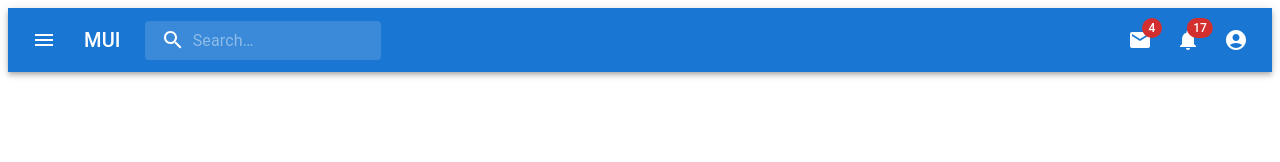
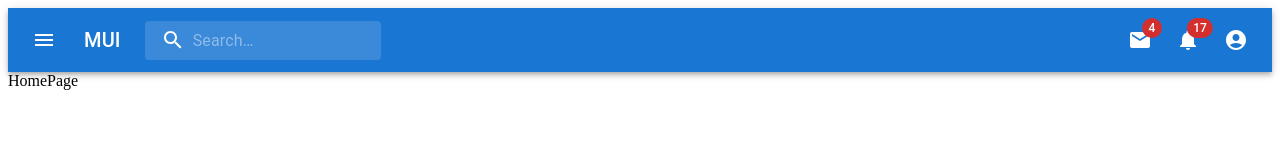
Before and after one commit to willardfaction/HackatonDaniarAman, a React (Create React App) app: page / in a window 1280 px wide. Shown: the top 162 px of the page. Built offline with nearby package versions, Linux system fonts and the light colour scheme.

Commit message:
changed index.js for Main routes

```diff
--- a/src/App.js
+++ b/src/App.js
@@ -1,10 +1,12 @@
 import React from "react";
 import Navbar from "../src/components/Navbar/Navbar";
+import MainRoutes from "./MainRoutes";
 
 const App = () => {
   return (
     <>
       <Navbar />
+      <MainRoutes />
     </>
   );
 };
--- a/src/MainRoutes.js
+++ b/src/MainRoutes.js
@@ -0,0 +1,53 @@
+import React from "react";
+import { Routes, Route } from "react-router-dom";
+import LoginPage from "./pages/LoginPage.jsx";
+import RegistrationPage from "./pages/RegistrationPage";
+import NotFoundPage from "./pages/NotFoundPage";
+import HomePage from "./pages/HomePage";
+import AdminPage from "./pages/AdminPage";
+import ProductsPage from "./pages/ProductsPage";
+
+const MainRoutes = () => {
+  const PUBLIC_ROUTES = [
+    {
+      link: "/register",
+      element: <RegistrationPage />,
+      id: 1,
+    },
+    {
+      link: "/login",
+      element: <LoginPage />,
+      id: 2,
+    },
+    {
+      link: "/",
+      element: <HomePage />,
+      id: 3,
+    },
+    {
+      link: "*",
+      element: <NotFoundPage />,
+      id: 4,
+    },
+    {
+      link: "/admin",
+      element: <AdminPage />,
+      id: 5,
+    },
+    {
+      link: "/products",
+      element: <ProductsPage />,
+      id: 6,
+    },
+  ];
+
+  return (
+    <Routes>
+      {PUBLIC_ROUTES.map(item => (
+        <Route path={item.link} element={item.element} key={item.id} />
+      ))}
+    </Routes>
+  );
+};
+
+export default MainRoutes;
--- a/src/index.js
+++ b/src/index.js
@@ -1,10 +1,11 @@
 import React from "react";
 import ReactDOM from "react-dom/client";
 import App from "./App";
+import { BrowserRouter } from "react-router-dom";
 
 const root = ReactDOM.createRoot(document.getElementById("root"));
 root.render(
-  <React.StrictMode>
+  <BrowserRouter>
     <App />
-  </React.StrictMode>
+  </BrowserRouter>
 );
--- /dev/null
+++ b/src/pages/AdminPage.jsx
@@ -0,0 +1,7 @@
+import React from "react";
+
+const AdminPage = () => {
+  return <div>AdminPage</div>;
+};
+
+export default AdminPage;
--- /dev/null
+++ b/src/pages/HomePage.jsx
@@ -0,0 +1,7 @@
+import React from "react";
+
+const HomePage = () => {
+  return <div>HomePage</div>;
+};
+
+export default HomePage;
--- /dev/null
+++ b/src/pages/LoginPage.jsx
@@ -0,0 +1,7 @@
+import React from "react";
+
+const LoginPage = () => {
+  return <div>LoginPage</div>;
+};
+
+export default LoginPage;
--- /dev/null
+++ b/src/pages/NotFoundPage.jsx
@@ -0,0 +1,7 @@
+import React from "react";
+
+const NotFoundPage = () => {
+  return <div>NotFoundPage</div>;
+};
+
+export default NotFoundPage;
--- /dev/null
+++ b/src/pages/ProductsPage.jsx
@@ -0,0 +1,7 @@
+import React from "react";
+
+const ProductsPage = () => {
+  return <div>ProductsPage</div>;
+};
+
+export default ProductsPage;
--- /dev/null
+++ b/src/pages/RegistrationPage.jsx
@@ -0,0 +1,7 @@
+import React from "react";
+
+const RegistrationPage = () => {
+  return <div>RegistrationPage</div>;
+};
+
+export default RegistrationPage;
```
Also changed, not shown: src/pages/CartPage.jsx (added, +7 -0 lines), src/pages/EditProductPage.jsx (added, +7 -0 lines).
